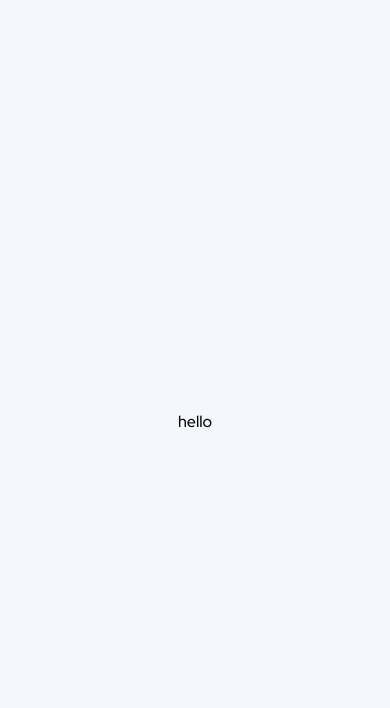
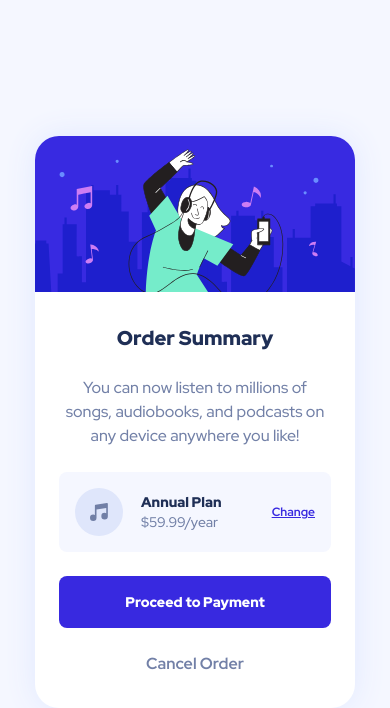
Before and after one commit to palmeiroerick/order-summary-component, a Next.js app: page / in a window 390 px wide. Shown: the top 708 px of the page. Built offline with nearby package versions, Linux system fonts and the light colour scheme.

Commit message:
feat: add mobile layout

```diff
--- a/app/page.tsx
+++ b/app/page.tsx
@@ -1,5 +1,39 @@
+import Image from "next/image";
+
 const Home = () => {
-  return <main>hello</main>;
+  return (
+    <main className="w-80 overflow-hidden rounded-3xl bg-White shadow-[0px_0px_32px] shadow-PaleBlue">
+      <Image
+        src="/assets/illustration-hero.svg"
+        alt=""
+        width={320}
+        height={156.44}
+      />
+      <div className="flex flex-col items-center gap-6 p-6">
+        <h1 className="mt-2 text-xl font-black text-DarkBlue">Order Summary</h1>
+        <p className="text-center text-DesaturatedBlue">
+          You can now listen to millions of songs, audiobooks, and podcasts on
+          any device anywhere you like!
+        </p>
+        <div className="flex w-full flex-row items-center justify-between rounded-lg bg-VeryPaleBlue p-4">
+          <Image src="/assets/icon-music.svg" alt="" width={48} height={48} />
+          <div className="mr-8">
+            <h2 className="text-sm font-black text-DarkBlue">Annual Plan</h2>
+            <h3 className="text-sm text-DesaturatedBlue">$59.99/year</h3>
+          </div>
+          <h4 className="text-xs font-bold text-BrightBlue underline">
+            Change
+          </h4>
+        </div>
+        <button className="w-full rounded-lg bg-BrightBlue p-4 text-sm font-black text-White">
+          Proceed to Payment
+        </button>
+        <button className="pb-2 font-bold text-DesaturatedBlue">
+          Cancel Order
+        </button>
+      </div>
+    </main>
+  );
 };
 
 export default Home;
```
